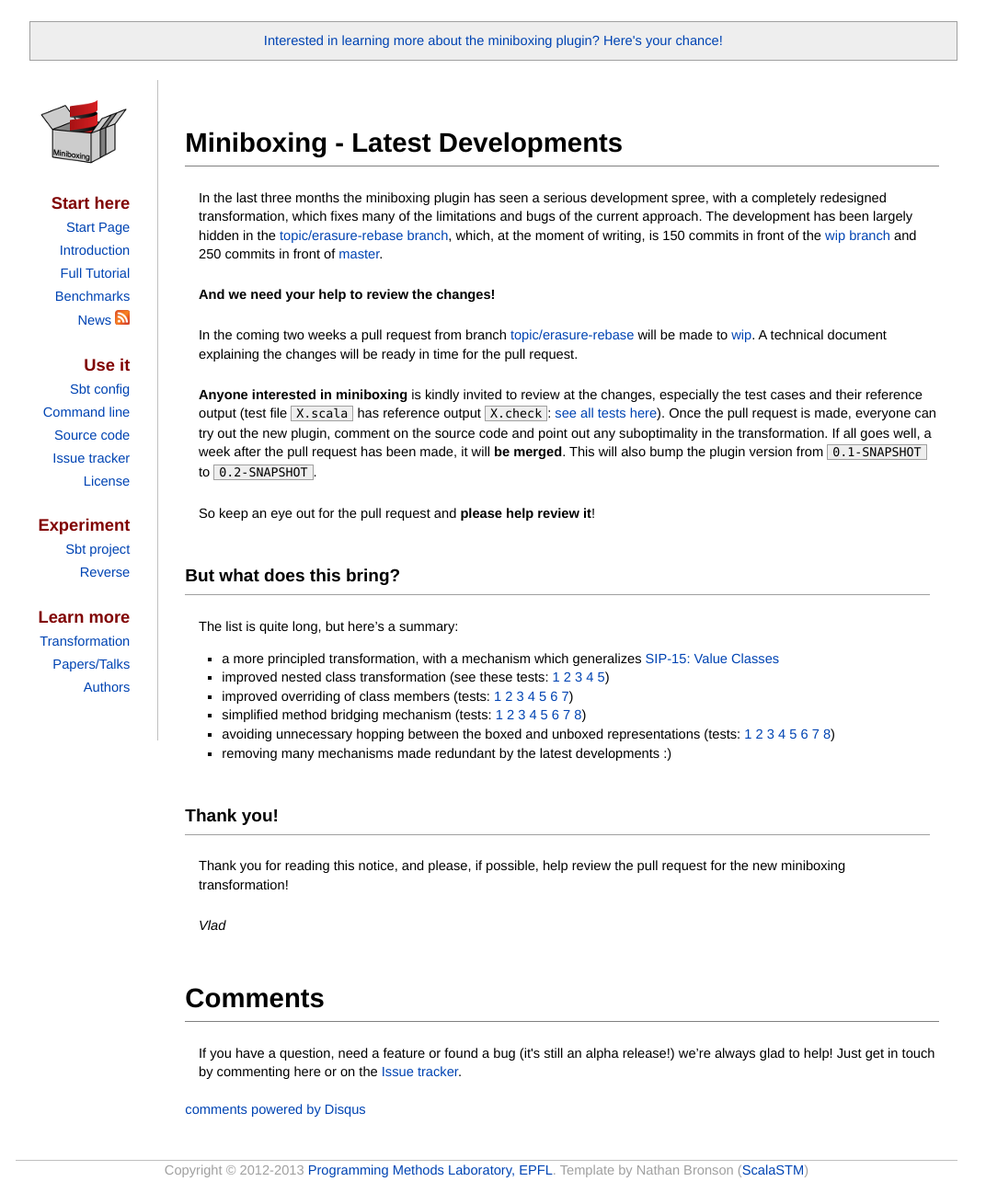
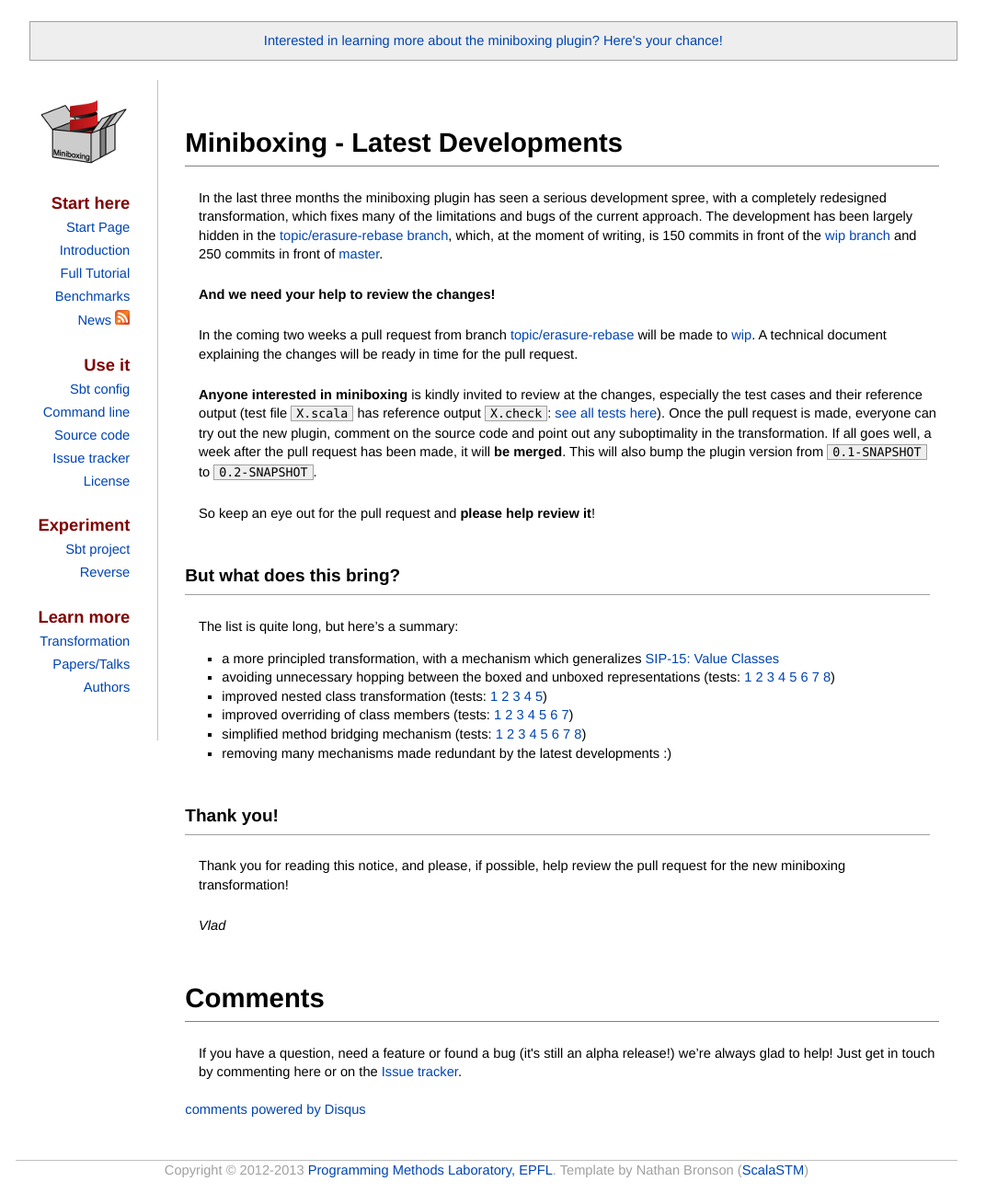
Before and after one commit to miniboxing/miniboxing.github.io, a Jekyll site: the page built from _posts/2014-01-18-miniboxing-developments.md, in a window 1280 px wide. Shown: the whole page at 92% size, without its empty margins (111-1183 px from the left). Built offline with Jekyll 4.4.1, drawn with Linux system fonts in a browser that asks for light colours; comment, search, counter and statistics services are not loaded.

Commit message:
Test links
there must be a way to automate this!

```diff
--- a/_posts/2014-01-18-miniboxing-developments.md
+++ b/_posts/2014-01-18-miniboxing-developments.md
@@ -18,10 +18,10 @@
 
 The list is quite long, but here's a summary:
  * a more principled transformation, with a mechanism which generalizes [ SIP-15: Value Classes](http://docs.scala-lang.org/sips/completed/value-classes.html)
- * improved nested class transformation (see these tests: [1](https://github.com/miniboxing/miniboxing-plugin/blob/topic/erasure-rebase/tests/correctness/src/miniboxing/tests/compile/mb_nested_class_first.scala) [2](https://github.com/miniboxing/miniboxing-plugin/blob/topic/erasure-rebase/tests/correctness/src/miniboxing/tests/compile/mb_nested_class_second.scala) [3](https://github.com/miniboxing/miniboxing-plugin/blob/topic/erasure-rebase/tests/correctness/src/miniboxing/tests/compile/mb_nested_class_third.scala) [4](https://github.com/miniboxing/miniboxing-plugin/blob/topic/erasure-rebase/tests/correctness/src/miniboxing/tests/compile/mb_nested_class_forth.scala) [5](https://github.com/miniboxing/miniboxing-plugin/blob/topic/erasure-rebase/tests/correctness/src/miniboxing/tests/compile/mb_nested_class_fifth.scala))
- * improved overriding of class members (tests: [1](https://github.com/miniboxing/miniboxing-plugin/blob/topic/erasure-rebase/tests/correctness/src/miniboxing/tests/compile/mb_override_1.scala) [2](https://github.com/miniboxing/miniboxing-plugin/blob/topic/erasure-rebase/tests/correctness/src/miniboxing/tests/compile/mb_override_2.scala) [3](https://github.com/miniboxing/miniboxing-plugin/blob/topic/erasure-rebase/tests/correctness/src/miniboxing/tests/compile/mb_override_3.scala) [4](https://github.com/miniboxing/miniboxing-plugin/blob/topic/erasure-rebase/tests/correctness/src/miniboxing/tests/compile/mb_override_4.scala) [5](https://github.com/miniboxing/miniboxing-plugin/blob/topic/erasure-rebase/tests/correctness/src/miniboxing/tests/compile/mb_override_5.scala) [6](https://github.com/miniboxing/miniboxing-plugin/blob/topic/erasure-rebase/tests/correctness/src/miniboxing/tests/compile/mb_override_6.scala) [7](https://github.com/miniboxing/miniboxing-plugin/blob/topic/erasure-rebase/tests/correctness/src/miniboxing/tests/compile/mb_override_1.scala))
+ * avoiding unnecessary hopping between the boxed and unboxed representations (tests: [1](https://github.com/miniboxing/miniboxing-plugin/blob/topic/erasure-rebase/tests/correctness/src/miniboxing/tests/compile/mb_erasure_torture1.scala) [2](https://github.com/miniboxing/miniboxing-plugin/blob/topic/erasure-rebase/tests/correctness/src/miniboxing/tests/compile/mb_erasure_torture2.scala) [3](https://github.com/miniboxing/miniboxing-plugin/blob/topic/erasure-rebase/tests/correctness/src/miniboxing/tests/compile/mb_erasure_torture3.scala) [4](https://github.com/miniboxing/miniboxing-plugin/blob/topic/erasure-rebase/tests/correctness/src/miniboxing/tests/compile/mb_erasure_torture4.scala) [5](https://github.com/miniboxing/miniboxing-plugin/blob/topic/erasure-rebase/tests/correctness/src/miniboxing/tests/compile/mb_erasure_torture5.scala) [6](https://github.com/miniboxing/miniboxing-plugin/blob/topic/erasure-rebase/tests/correctness/src/miniboxing/tests/compile/mb_erasure_torture6.scala) [7](https://github.com/miniboxing/miniboxing-plugin/blob/topic/erasure-rebase/tests/correctness/src/miniboxing/tests/compile/mb_erasure_torture7.scala) [8](https://github.com/miniboxing/miniboxing-plugin/blob/topic/erasure-rebase/tests/correctness/src/miniboxing/tests/compile/mb_erasure_torture8.scala))
+ * improved nested class transformation (tests: [1](https://github.com/miniboxing/miniboxing-plugin/blob/topic/erasure-rebase/tests/correctness/src/miniboxing/tests/compile/mb_nested_class_first.scala) [2](https://github.com/miniboxing/miniboxing-plugin/blob/topic/erasure-rebase/tests/correctness/src/miniboxing/tests/compile/mb_nested_class_second.scala) [3](https://github.com/miniboxing/miniboxing-plugin/blob/topic/erasure-rebase/tests/correctness/src/miniboxing/tests/compile/mb_nested_class_third.scala) [4](https://github.com/miniboxing/miniboxing-plugin/blob/topic/erasure-rebase/tests/correctness/src/miniboxing/tests/compile/mb_nested_class_forth.scala) [5](https://github.com/miniboxing/miniboxing-plugin/blob/topic/erasure-rebase/tests/correctness/src/miniboxing/tests/compile/mb_nested_class_fifth.scala))
+ * improved overriding of class members (tests: [1](https://github.com/miniboxing/miniboxing-plugin/blob/topic/erasure-rebase/tests/correctness/src/miniboxing/tests/compile/mb_override_1.scala) [2](https://github.com/miniboxing/miniboxing-plugin/blob/topic/erasure-rebase/tests/correctness/src/miniboxing/tests/compile/mb_override_2.scala) [3](https://github.com/miniboxing/miniboxing-plugin/blob/topic/erasure-rebase/tests/correctness/src/miniboxing/tests/compile/mb_override_3.scala) [4](https://github.com/miniboxing/miniboxing-plugin/blob/topic/erasure-rebase/tests/correctness/src/miniboxing/tests/compile/mb_override_4.scala) [5](https://github.com/miniboxing/miniboxing-plugin/blob/topic/erasure-rebase/tests/correctness/src/miniboxing/tests/compile/mb_override_5.scala) [6](https://github.com/miniboxing/miniboxing-plugin/blob/topic/erasure-rebase/tests/correctness/src/miniboxing/tests/compile/mb_override_6.scala) [7](https://github.com/miniboxing/miniboxing-plugin/blob/topic/erasure-rebase/tests/correctness/src/miniboxing/tests/compile/mb_override_7.scala))
  * simplified method bridging mechanism (tests: [1](https://github.com/miniboxing/miniboxing-plugin/blob/topic/erasure-rebase/tests/correctness/src/miniboxing/tests/compile/mb_signatures.scala) [2](https://github.com/miniboxing/miniboxing-plugin/blob/topic/erasure-rebase/tests/correctness/src/miniboxing/tests/compile/mb_rewire_method.scala) [3](https://github.com/miniboxing/miniboxing-plugin/blob/topic/erasure-rebase/tests/correctness/src/miniboxing/tests/compile/mb_rewire_method_advanced.scala) [4](https://github.com/miniboxing/miniboxing-plugin/blob/topic/erasure-rebase/tests/correctness/src/miniboxing/tests/compile/mb_rewire_new.scala) [5](https://github.com/miniboxing/miniboxing-plugin/blob/topic/erasure-rebase/tests/correctness/src/miniboxing/tests/compile/mb_rewire_val.scala) [6](https://github.com/miniboxing/miniboxing-plugin/blob/topic/erasure-rebase/tests/correctness/src/miniboxing/tests/compile/mb_tparams_basic.scala) [7](https://github.com/miniboxing/miniboxing-plugin/blob/topic/erasure-rebase/tests/correctness/src/miniboxing/tests/compile/mb_tparams_rewire_method.scala) [8](https://github.com/miniboxing/miniboxing-plugin/blob/topic/erasure-rebase/tests/correctness/src/miniboxing/tests/compile/mb_tparams_rewire_new.scala))
- * avoiding unnecessary hopping between the boxed and unboxed representations (tests: [1](https://github.com/miniboxing/miniboxing-plugin/blob/topic/erasure-rebase/tests/correctness/src/miniboxing/tests/compile/mb_erasure_torture1.scala) [2](https://github.com/miniboxing/miniboxing-plugin/blob/topic/erasure-rebase/tests/correctness/src/miniboxing/tests/compile/mb_erasure_torture2.scala) [3](https://github.com/miniboxing/miniboxing-plugin/blob/topic/erasure-rebase/tests/correctness/src/miniboxing/tests/compile/mb_erasure_torture3.scala) [4](https://github.com/miniboxing/miniboxing-plugin/blob/topic/erasure-rebase/tests/correctness/src/miniboxing/tests/compile/mb_erasure_torture1.scala) [5](https://github.com/miniboxing/miniboxing-plugin/blob/topic/erasure-rebase/tests/correctness/src/miniboxing/tests/compile/mb_erasure_torture5.scala) [6](https://github.com/miniboxing/miniboxing-plugin/blob/topic/erasure-rebase/tests/correctness/src/miniboxing/tests/compile/mb_erasure_torture6.scala) [7](https://github.com/miniboxing/miniboxing-plugin/blob/topic/erasure-rebase/tests/correctness/src/miniboxing/tests/compile/mb_erasure_torture7.scala) [8](https://github.com/miniboxing/miniboxing-plugin/blob/topic/erasure-rebase/tests/correctness/src/miniboxing/tests/compile/mb_erasure_torture1.scala))
  * removing many mechanisms made redundant by the latest developments :)
 
 ## Thank you!
```
